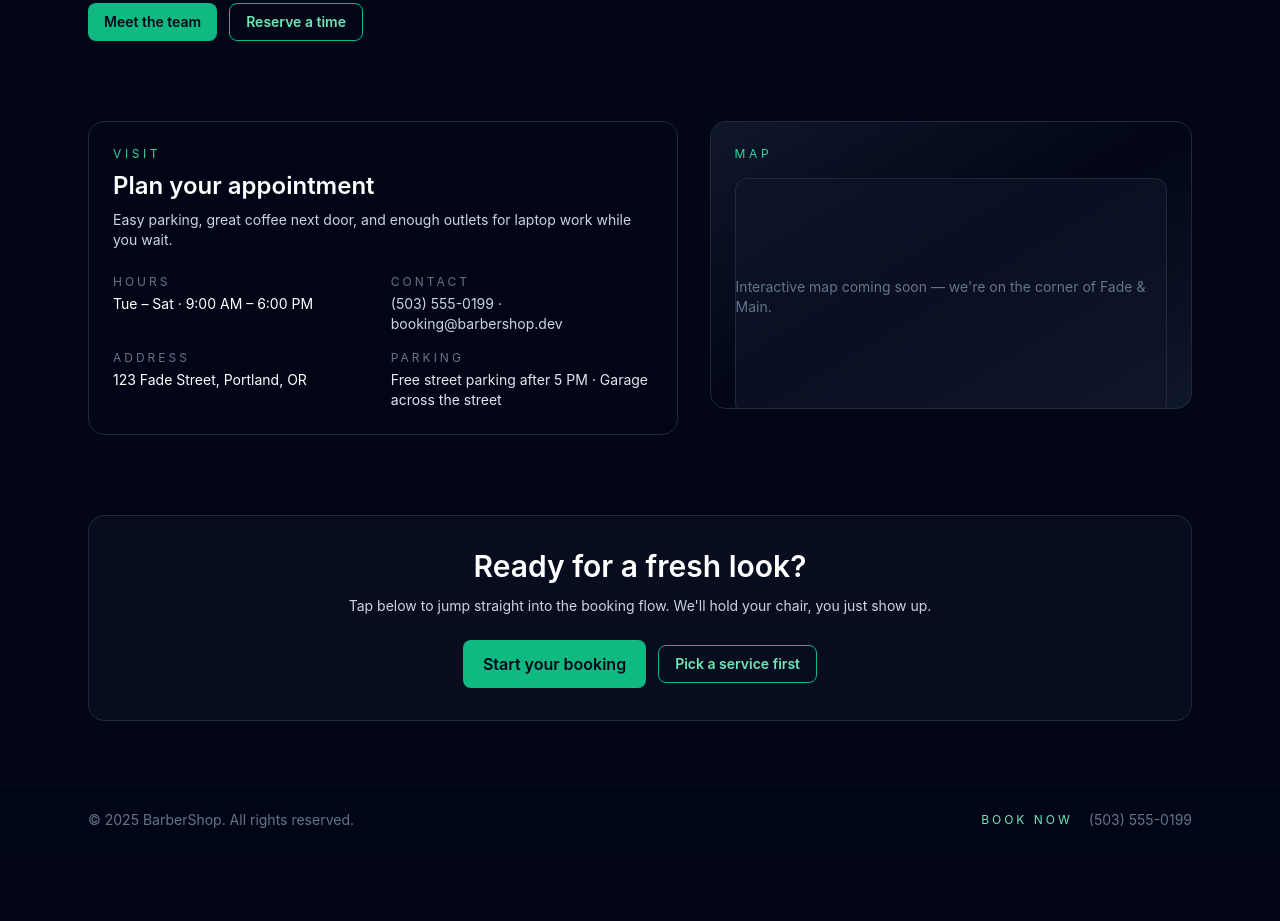
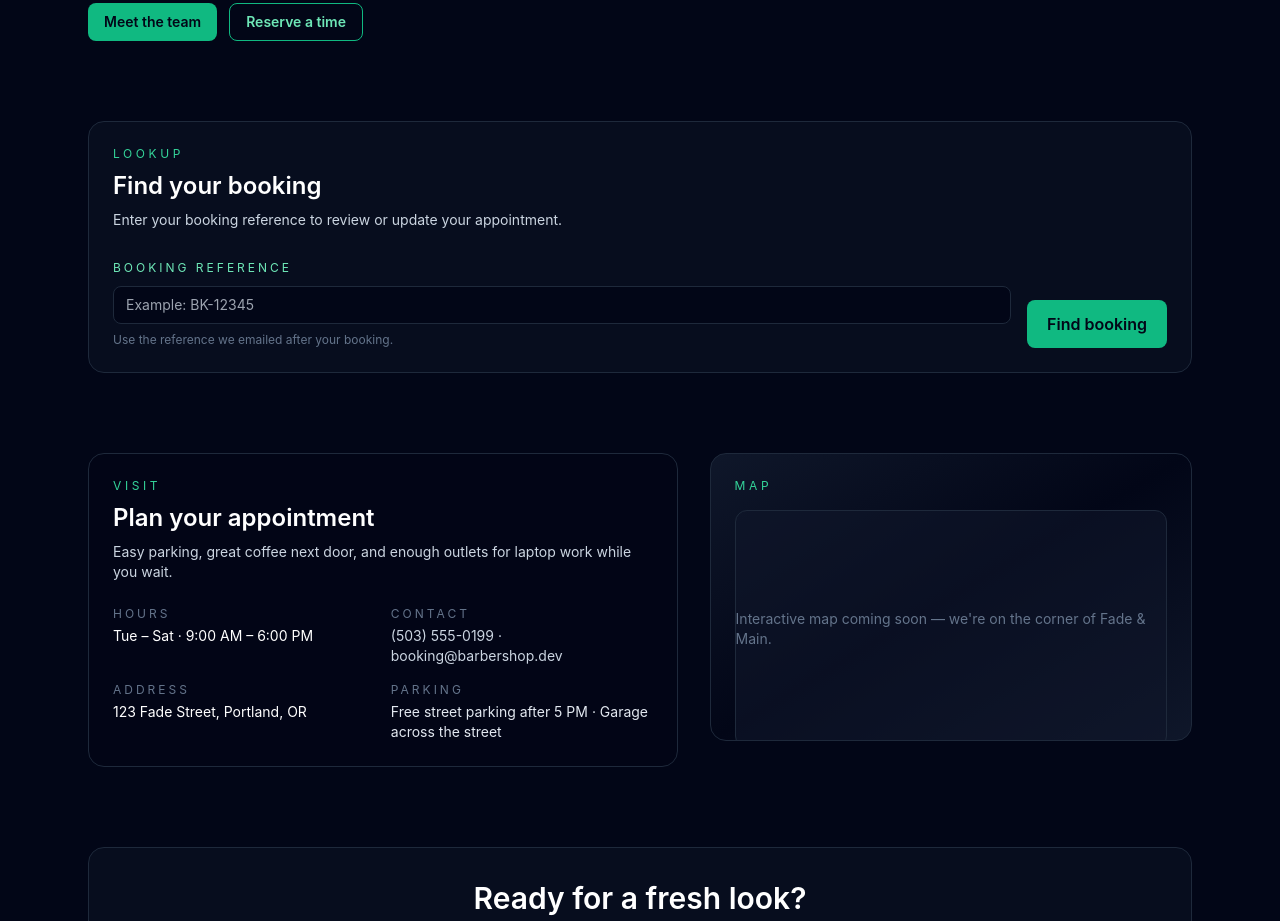
Before and after one commit to OnixcodeAB/babershop-website, a React (Vite) app in the folder frontend/: page / in a window 1280 px wide. Shown: the part 1200-2121 px from the top of the page. Before the commit the page ends 2054 px from the top, so only its background shows below. Built offline with nearby package versions, Linux system fonts and the light colour scheme; no server answers.

Commit message:
Add booking lookup flow on landing

```diff
--- a/frontend/src/pages/landing-page.tsx
+++ b/frontend/src/pages/landing-page.tsx
@@ -1,7 +1,8 @@
-import { useMemo } from 'react';
+import { ChangeEvent, FormEvent, useMemo, useState } from 'react';
 import { useNavigate } from 'react-router-dom';
 import { useServicesQuery, useBarbersQuery, useNextAvailableQuery } from '../features/booking/queries';
 import { Button, Card, SectionHeader } from '../shared/ui';
+import { fetchAppointmentById } from '../shared/api/appointments';
 import { formatDateTime, formatPrice } from '../shared/format';
 import { GALLERY_ITEMS } from '../features/booking/lib/constants';
 import { getBarberProfile, getAllKnownProfiles } from '../features/booking/lib';
@@ -59,6 +60,10 @@ export function LandingPage() {
   const servicesQuery = useServicesQuery();
   const services = servicesQuery.data ?? [];
 
+  const [referenceInput, setReferenceInput] = useState('');
+  const [lookupStatus, setLookupStatus] = useState<'idle' | 'loading'>('idle');
+  const [lookupError, setLookupError] = useState<string | null>(null);
+
   const heroServices = useMemo(() => {
     const matches = HIGHLIGHT_SERVICE_NAMES.map((name) => services.find((service) => service.name === name)).filter(
       Boolean,
@@ -86,6 +91,43 @@ export function LandingPage() {
     });
     navigate({ pathname: '/book', search: searchParams.toString() });
   };
+
+  const handleReferenceInputChange = (event: ChangeEvent<HTMLInputElement>) => {
+    setReferenceInput(event.target.value);
+    if (lookupError) {
+      setLookupError(null);
+    }
+  };
+
+  const handleReferenceLookup = async (event: FormEvent<HTMLFormElement>) => {
+    event.preventDefault();
+    const trimmed = referenceInput.trim();
+    if (!trimmed) {
+      setLookupError('Enter your booking reference.');
+      return;
+    }
+    const normalized = trimmed.replace(/\s+/g, '');
+
+    setLookupStatus('loading');
+    setLookupError(null);
+
+    try {
+      const appointment = await fetchAppointmentById(normalized);
+      setReferenceInput('');
+      navigate('/booking/confirmation', { state: { confirmation: appointment } });
+    } catch (error) {
+      const status = (error as { response?: { status?: number } })?.response?.status ?? null;
+      if (status === 404) {
+        setLookupError('We could not find a booking with that reference. Double-check the code and try again.');
+      } else {
+        setLookupError('We could not look up your booking. Please try again in a moment.');
+      }
+    } finally {
+      setLookupStatus('idle');
+    }
+  };
+
+  const isLookupLoading = lookupStatus === 'loading';
 
   return (
     <div className="min-h-screen bg-slate-950 text-slate-100">
@@ -215,6 +257,40 @@ export function LandingPage() {
           </div>
         </section>
 
+        <section className="rounded-2xl border border-slate-800 bg-slate-900/40 p-6">
+          <SectionHeader
+            eyebrow="Lookup"
+            title="Find your booking"
+            description="Enter your booking reference to review or update your appointment."
+          />
+          <form className="mt-6 grid gap-4 sm:grid-cols-[minmax(0,1fr)_auto]" onSubmit={handleReferenceLookup}>
+            <div className="text-left">
+              <label className="text-xs uppercase tracking-[0.25em] text-emerald-300" htmlFor="booking-reference">
+                Booking reference
+              </label>
+              <input
+                id="booking-reference"
+                name="bookingReference"
+                value={referenceInput}
+                onChange={handleReferenceInputChange}
+                className="mt-2 w-full rounded-lg border border-slate-800 bg-slate-950 px-3 py-2 text-sm text-white focus:border-emerald-500 focus:outline-none"
+                placeholder="Example: BK-12345"
+                disabled={isLookupLoading}
+                autoComplete="off"
+              />
+              {lookupError ? (
+                <p className="mt-2 text-xs text-red-400">{lookupError}</p>
+              ) : (
+                <p className="mt-2 text-xs text-slate-500">Use the reference we emailed after your booking.</p>
+              )}
+            </div>
+            <div className="flex items-end">
+              <Button type="submit" size="lg" disabled={isLookupLoading}>
+                {isLookupLoading ? 'Searching...' : 'Find booking'}
+              </Button>
+            </div>
+          </form>
+        </section>
         <section className="grid gap-8 lg:grid-cols-[1.1fr_0.9fr]">
           <Card className="border-slate-800 bg-slate-950/60 p-6">
             <SectionHeader
--- a/frontend/src/shared/api/appointments.ts
+++ b/frontend/src/shared/api/appointments.ts
@@ -39,6 +39,11 @@ function mapAppointment(dto: AppointmentConfirmationDto): AppointmentConfirmatio
   };
 }
 
+export async function fetchAppointmentById(reference: string): Promise<AppointmentConfirmation> {
+  const response = await httpClient.get<AppointmentConfirmationDto>(`/appointments/${reference}`);
+  return mapAppointment(response.data);
+}
+
 export async function createAppointment(payload: CreateAppointmentPayload): Promise<AppointmentConfirmation> {
   const response = await httpClient.post<AppointmentConfirmationDto>('/appointments', payload);
   return mapAppointment(response.data);
```
Also changed, not shown: 1 other file (tests, documents, lock files or other folders).
